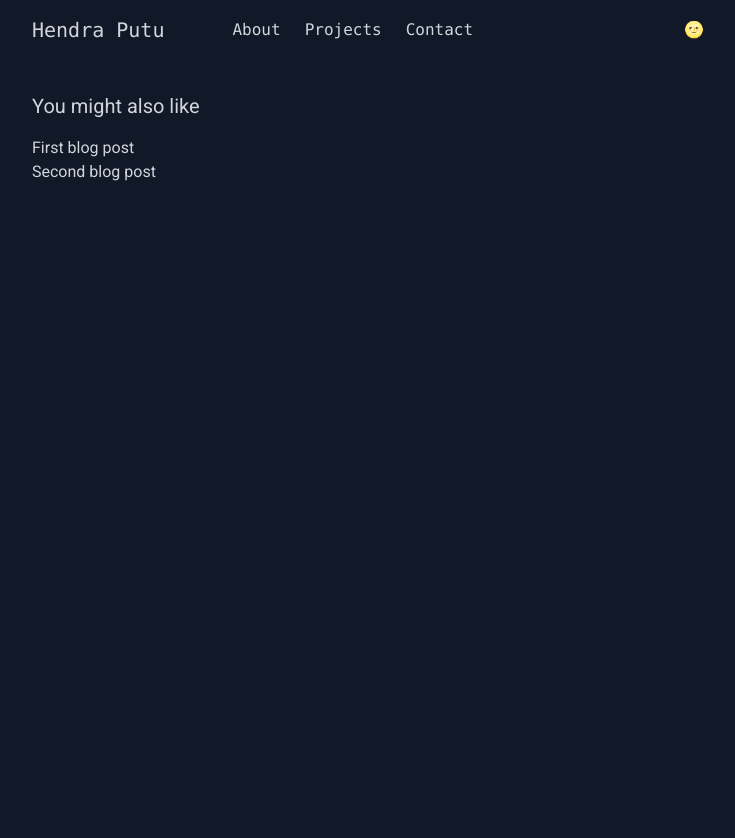
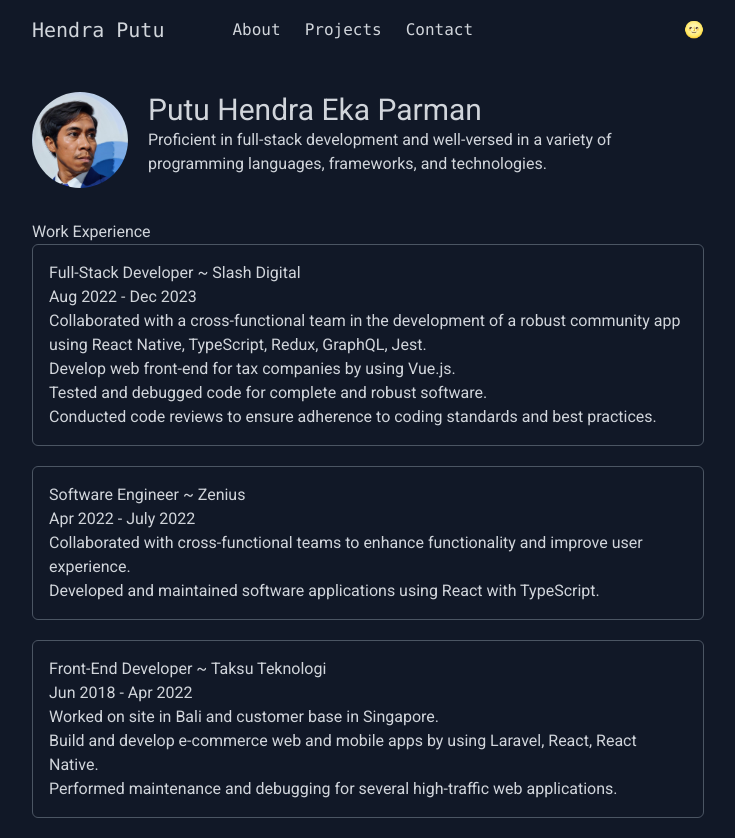
Before and after one commit to hendramchen/portfolio, a Next.js app: page /about in a window 1280 px wide. Shown: the whole page, without its empty margins (272-1007 px from the left). Before the commit the page ends 800 px from the top, so only its background shows below. Built offline with nearby package versions, Linux system fonts and the light colour scheme.

Commit message:
add content about and contact

```diff
--- a/app/about/page.tsx
+++ b/app/about/page.tsx
@@ -1,14 +1,100 @@
+import Image from "next/image";
+import profile from "../../public/images/profile-picture.png";
+import Card from "@/components/card";
+
+export const metadata = {
+  title: "About",
+};
+interface WorkExperience {
+  company: string;
+  position: string;
+  years: string;
+  descriptions: string[];
+}
+
+const workExperiences: WorkExperience[] = [
+  {
+    company: "Slash Digital",
+    position: "Full-Stack Developer",
+    years: "Aug 2022 - Dec 2023",
+    descriptions: [
+      "Collaborated with a cross-functional team in the development of a robust community app using React Native, TypeScript, Redux, GraphQL, Jest.",
+      "Develop web front-end for tax companies by using Vue.js.",
+      "Tested and debugged code for complete and robust software.",
+      "Conducted code reviews to ensure adherence to coding standards and best practices.",
+    ],
+  },
+  {
+    company: "Zenius",
+    position: "Software Engineer",
+    years: "Apr 2022 - July 2022",
+    descriptions: [
+      "Collaborated with cross-functional teams to enhance functionality and improve user experience.",
+      "Developed and maintained software applications using React with TypeScript.",
+    ],
+  },
+  {
+    company: "Taksu Teknologi",
+    position: "Front-End Developer",
+    years: "Jun 2018 - Apr 2022",
+    descriptions: [
+      "Worked on site in Bali and customer base in Singapore.",
+      "Build and develop e-commerce web and mobile apps by using Laravel, React, React Native.",
+      "Performed maintenance and debugging for several high-traffic web applications.",
+    ],
+  },
+];
+
 export default function AboutPage() {
   return (
     <div>
+      <div className="flex">
+        <Image
+          src={profile}
+          alt="Hendra"
+          className="w-24 h-24 rounded-full"
+          sizes="(max-width: 768px) 100vw, 50vw"
+          priority={true}
+          quality={50}
+          placeholder="blur"
+        />
+        <div className="ml-5">
+          <h1 className="text-3xl">Putu Hendra Eka Parman</h1>
+          <h3 className="text-base">
+            Proficient in full-stack development and well-versed in a variety of
+            programming languages, frameworks, and technologies.
+          </h3>
+        </div>
+      </div>
+
       <div className="mt-8">
-        <h2 className="mb-4 text-xl">You might also like</h2>
-
-        <ul>
-          <li>First blog post</li>
-          <li>Second blog post</li>
-        </ul>
+        <h2>Work Experience</h2>
+        {workExperiences.map((work, index) => (
+          <WorkCard
+            key={index}
+            company={work.company}
+            position={work.position}
+            years={work.years}
+            descriptions={work.descriptions}
+          />
+        ))}
       </div>
     </div>
   );
 }
+
+function WorkCard({ company, position, years, descriptions }: WorkExperience) {
+  return (
+    <Card className="h-full mb-5">
+      <h3>
+        <span>{position}</span> ~ {company}
+      </h3>
+      <p>{years}</p>
+      <ul>
+        {descriptions.map((item, index) => (
+          <li key={index}>{item}</li>
+        ))}
+      </ul>
+    </Card>
+  );
+}
--- a/app/contact/page.tsx
+++ b/app/contact/page.tsx
@@ -1,3 +1,65 @@
+export const metadata = {
+  title: "Contact",
+};
+
+interface ContactInfo {
+  label: string;
+  value: string;
+  isLink: boolean;
+}
+
+const contacts: ContactInfo[] = [
+  {
+    label: "Email",
+    value: "mchen.putu@gmail.com",
+    isLink: false,
+  },
+  {
+    label: "Phone",
+    value: "+62 878-6598-2225",
+    isLink: false,
+  },
+  {
+    label: "LinkedIn",
+    value: "linkedin.com/in/hendramchen ",
+    isLink: true,
+  },
+  {
+    label: "Github",
+    value: "github.com/hendramchen",
+    isLink: true,
+  },
+];
 export default function ContactPage() {
-  return <div>ContactPage</div>;
+  return (
+    <div>
+      {contacts.map((contact, index) => (
+        <ContactInfo
+          key={index}
+          label={contact.label}
+          value={contact.value}
+          isLink={contact.isLink}
+        />
+      ))}
+    </div>
+  );
 }
+
+function ContactInfo({ label, value, isLink }: ContactInfo) {
+  return (
+    <div className="my-5">
+      <label htmlFor={label} className="font-bold">
+        {label}
+      </label>
+      {isLink ? (
+        <p>
+          <a href={`https://${value}`} target="_blank">
+            {value}
+          </a>
+        </p>
+      ) : (
+        <p>{value}</p>
+      )}
+    </div>
+  );
+}
--- a/app/page.tsx
+++ b/app/page.tsx
@@ -1,27 +1,10 @@
 import H1 from "@/components/h1";
-import Link from "next/link";
-
 export default async function Home() {
   return (
     <>
       <section className="mb-8">
-        <H1>Welcome to my page!</H1>
+        <H1>Welcome to my page! 👋</H1>
         <p>My name is Hendra, I am a web developer.</p>
-        <p>
-          Checkout my{" "}
-          <Link href="/about/projects" className="underline">
-            projects
-          </Link>
-          ,{" "}
-          <Link href="/photos" className="underline">
-            photos
-          </Link>{" "}
-          and{" "}
-          <Link href="/blog" className="underline">
-            blog
-          </Link>
-          .
-        </p>
       </section>
     </>
   );
```
Also changed, not shown: public/icons/email.svg (added).
